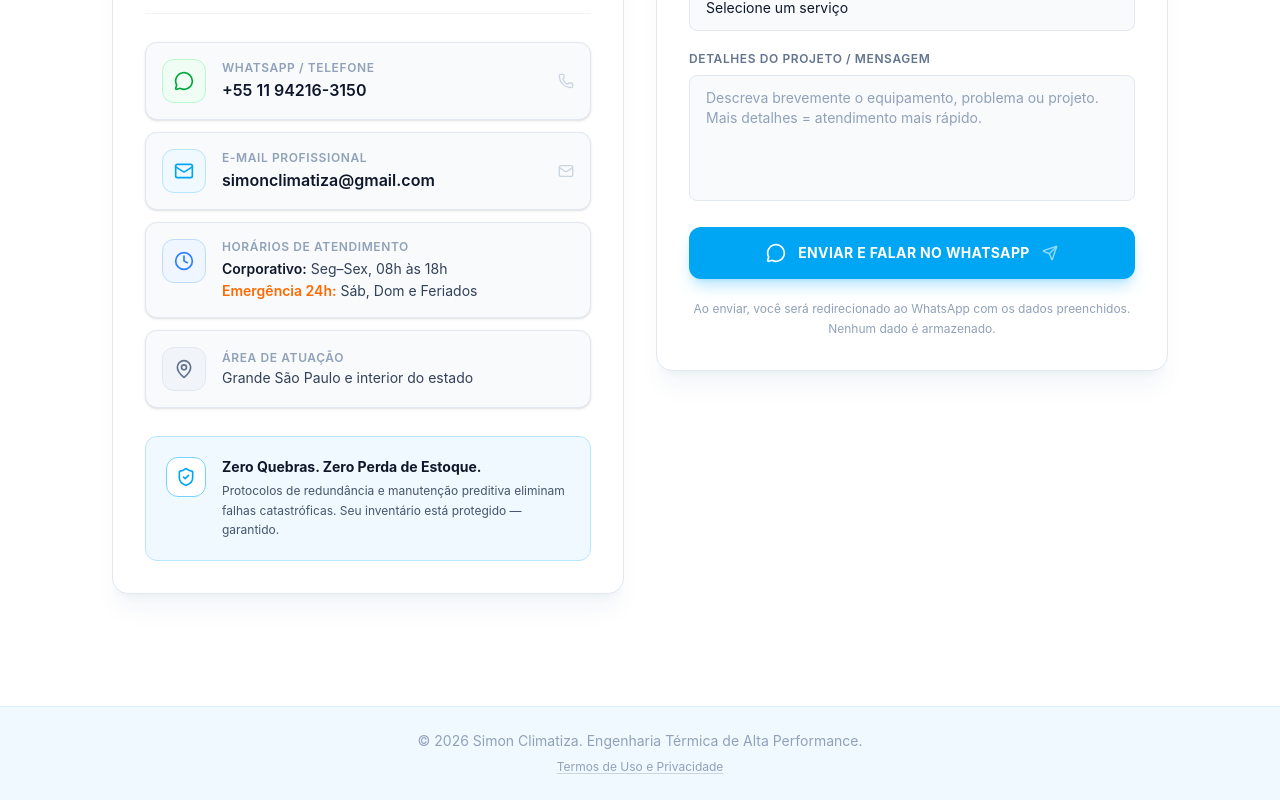
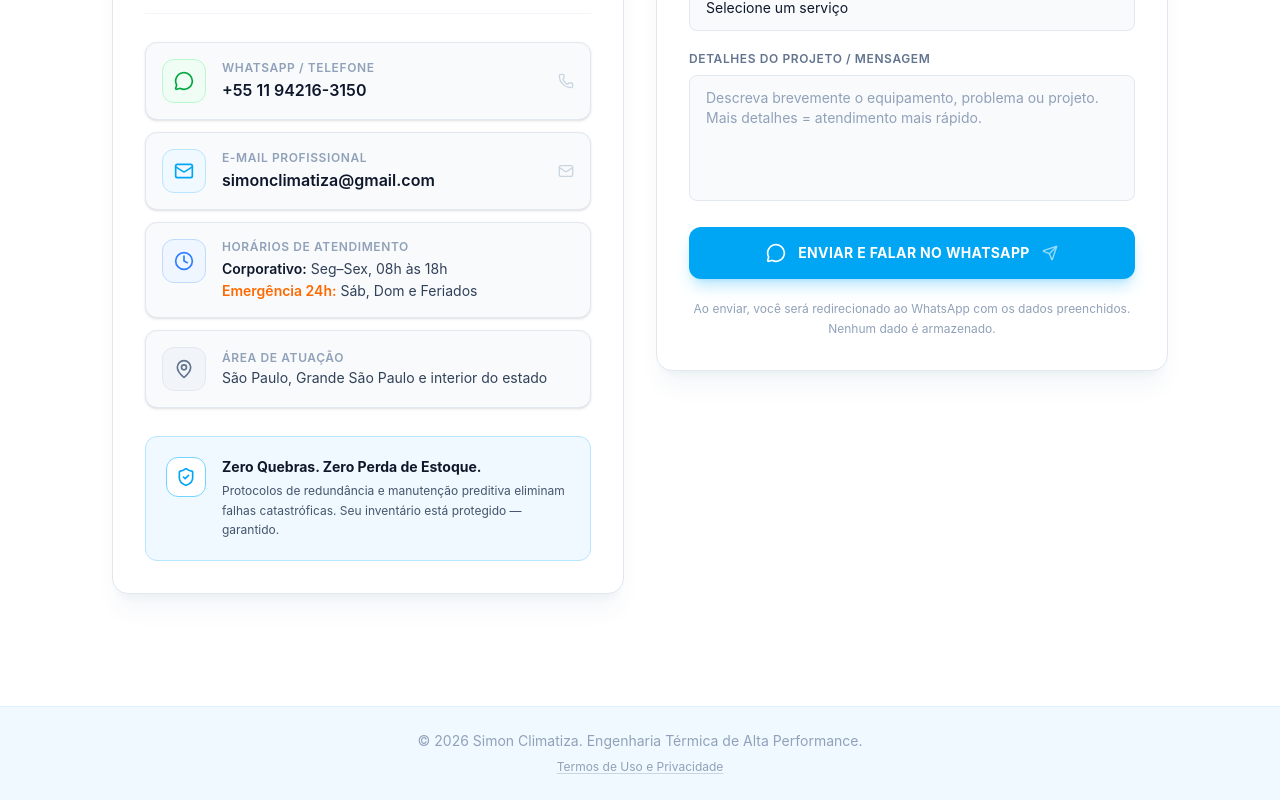
Before and after one commit to augustoheiss/simonclimatiza, a React (Vite) app: page /contato in a window 1280 px wide. Shown: the part 1067-1867 px from the top of the page. Built offline with nearby package versions, Linux system fonts and the light colour scheme.

Commit message:
A Promessa Simon; Hero CTA button; Área de Atuação; ETAPA 02

```diff
--- a/src/pages/Contato.jsx
+++ b/src/pages/Contato.jsx
@@ -310,7 +310,7 @@
                     Área de Atuação
                   </p>
                   <p className="text-sm text-slate-700">
-                    Grande São Paulo e interior do estado
+                    São Paulo, Grande São Paulo e interior do estado
                   </p>
                 </div>
               </div>
--- a/src/pages/Home.jsx
+++ b/src/pages/Home.jsx
@@ -271,7 +271,7 @@
                   id="hero-primary-cta"
                   className="inline-flex items-center justify-center gap-2 bg-sky-500 hover:bg-sky-600 active:bg-sky-700 text-white font-bold px-8 py-4 rounded-xl transition-all duration-200 text-base shadow-lg shadow-sky-500/30 hover:shadow-xl hover:shadow-sky-600/35 hover:-translate-y-0.5"
                 >
-                  Agendar Diagnóstico Técnico Gratuito
+                  Agendar Diagnóstico Técnico
                   <ArrowRight className="w-5 h-5" aria-hidden="true" />
                 </Link>
                 <button
@@ -308,7 +308,7 @@
                 <ul className="space-y-4 mb-8" role="list">
                   {[
                     { icon: <Zap className="w-4 h-4 text-sky-500" aria-hidden="true" />, text: 'Domínio absoluto em sistemas VRF e VRV, Chiller e HVAC, Split e Central' },
-                    { icon: <TrendingDown className="w-4 h-4 text-sky-500" aria-hidden="true" />, text: 'Redução de até 40% na conta de energia elétrica' },
+                    { icon: <TrendingDown className="w-4 h-4 text-sky-500" aria-hidden="true" />, text: 'Manter a boa manutenção, o que pode favorecer em uma economia de energia elétrica de até 40%' },
                     { icon: <Lock className="w-4 h-4 text-sky-500" aria-hidden="true" />, text: 'Adequação jurídica completa — PMOC certificado' },
                     { icon: <Wind className="w-4 h-4 text-sky-500" aria-hidden="true" />, text: 'Pureza laboratorial do ar com biocidas ANVISA' },
                     { icon: <GraduationCap className="w-4 h-4 text-sky-500" aria-hidden="true" />, text: 'Engenheiros que formam a elite técnica do Brasil' },
@@ -610,7 +610,7 @@
                 step: '02',
                 icon: <Wrench className="w-6 h-6" aria-hidden="true" />,
                 title: 'Intervenção Cirúrgica',
-                body: 'Retrofit com nivelamento a laser, alto vácuo em mícrons e infraestrutura normatizada (VRF/Chillers). Zero gambiarras, 100% engenharia.',
+                body: 'Alto vácuo em mícrons e infraestrutura normatizada (VRF/Chillers). Zero gambiarras, 100% engenharia.',
                 accent: 'from-blue-500 to-blue-600',
               },
               {
```
